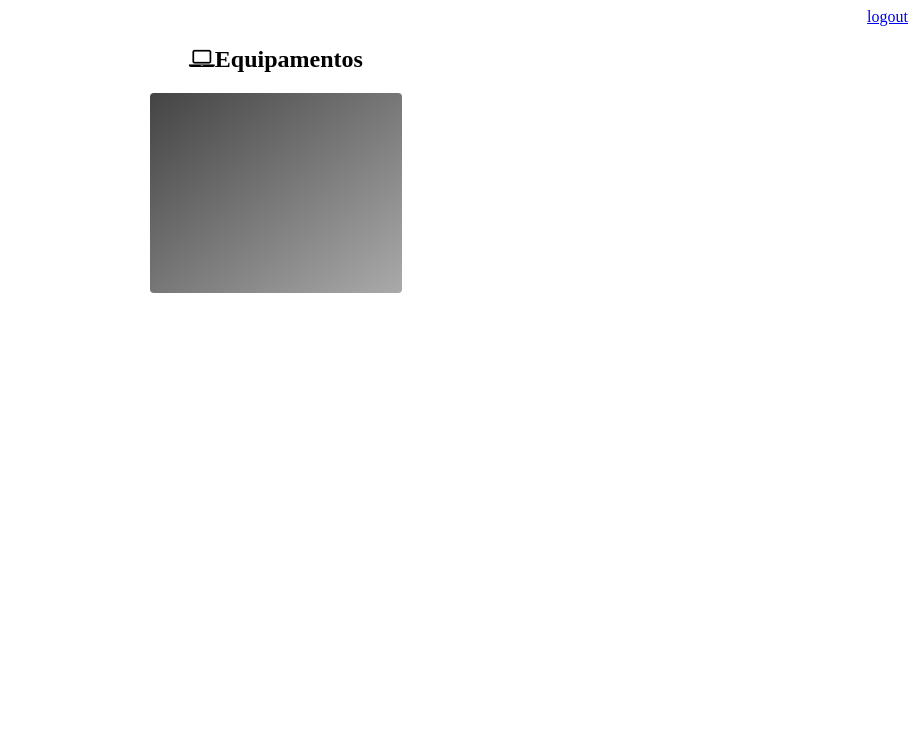
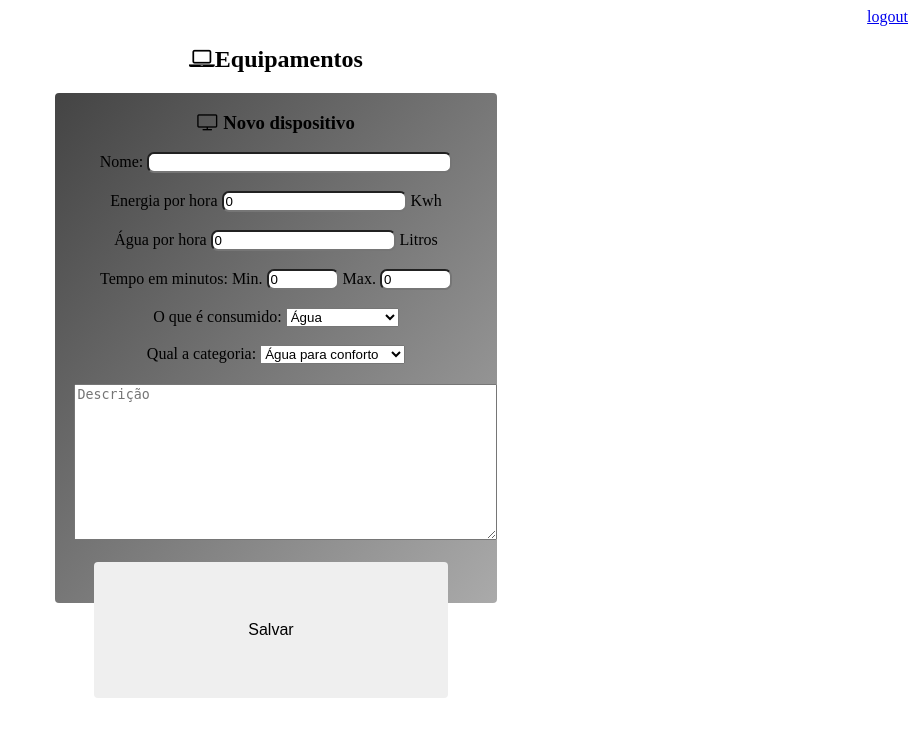
Before and after one commit to reduPKR/projeto_casa_python, a Django app: page /equipamentos/ in a window 1280 px wide. Shown: the top 737 px of the page, without its empty margins (364-1280 px from the left). Run offline with Django 3.2, Linux system fonts and the light colour scheme; data comes from the database, SQL or seed files in the repository; both versions use the stored data as it was after the commit; data that the repository does not hold is empty.

Commit message:
Fiz a pagina de cadastro de equipamento

```diff
--- a/projeto_casa/core/models.py
+++ b/projeto_casa/core/models.py
@@ -34,9 +34,11 @@ class Equipamento(models.Model):
     tipo_consumo = models.ForeignKey(TipoConsumo,on_delete=models.CASCADE)
     tipo_equipamnto = models.ForeignKey(TipoEquipamento,on_delete=models.CASCADE)
     nome = models.CharField(max_length=50)
-    descricao = models.CharField(max_length=500)
+    descricao = models.CharField(max_length=500, null=True)
     consumo_agua = models.FloatField()
     consumo_energia = models.FloatField()
+    tempo_uso_min = models.IntegerField();
+    tempo_uso_max = models.IntegerField();
 
     class Meta:
         db_table = 'equipamento'
--- a/projeto_casa/core/pages/gerador_testes/views.py
+++ b/projeto_casa/core/pages/gerador_testes/views.py
@@ -9,12 +9,12 @@ def ListarCasas(request):
 def Configurar(request):
     categorias = Categoria.objects.all()
     consumos = TipoConsumo.objects.all()
-    equipamentos = TipoEquipamento.objects.all()
+    tipoEquipamentos = TipoEquipamento.objects.all()
     dados = {
             'titulo':'Configurações',
             'categorias': categorias,
             'consumos': consumos,
-            'equipamentos': equipamentos
+            'tipoEquipamentos': tipoEquipamentos
         }
     return render(request, 'gerador_testes/configurar.html', dados)
 
@@ -53,8 +53,42 @@ def SaveCategoriaEquipamento(request):
     return redirect('/configurar/')
 
 def Equipamentos(request):
-    dados = {'titulo':'Cadastro de equipamentos'}
+    equipamentos = Equipamento.objects.all()
+    consumos = TipoConsumo.objects.all()
+    tipoEquipamentos = TipoEquipamento.objects.all()
+
+    dados = {
+        'titulo':'Cadastro de equipamentos',
+        'equipamentos': equipamentos,
+        'consumos': consumos,
+        'tipoEquipamentos': tipoEquipamentos
+    }
     return render(request, 'gerador_testes/equipamento.html', dados)
+
+def SaveEquipamentos(request):
+    if request.POST:
+        nome = request.POST.get('nome')
+        consumo_energia = request.POST.get('energia')
+        consumo_agua = request.POST.get('agua')
+        tempo_uso_min = request.POST.get('tempo_min')
+        tempo_uso_max = request.POST.get('tempo_max')
+        descricao = request.POST.get('descricao')
+        tipo_consumo = request.POST.get('consumo')
+        tipo_equipamnto = request.POST.get('tipoEquipamento')
+
+        if nome:
+            Equipamento.objects.create(
+                nome = nome,
+                consumo_energia = consumo_energia,
+                consumo_agua = consumo_agua,
+                tempo_uso_min = tempo_uso_min,
+                tempo_uso_max = tempo_uso_max,
+                descricao = descricao,
+                tipo_consumo = tipo_consumo,
+                tipo_equipamnto = tipo_equipamnto
+            )
+
+    return redirect('/equipamentos/')
 
 def Cadastrar(request):
     dados = {'titulo':'Cadastrar nova casa'}
--- a/projeto_casa/projeto_casa/urls.py
+++ b/projeto_casa/projeto_casa/urls.py
@@ -36,5 +36,6 @@ urlpatterns = [
     path('configurar/recursos/submit', gt.SaveRecursos),
     path('configurar/categoria/equipamento/submit', gt.SaveCategoriaEquipamento),
     path('equipamentos/', gt.Equipamentos),
+    path('equipamentos/submit', gt.SaveEquipamentos),
     path('cadastrar/', gt.Cadastrar),
 ]
--- a/projeto_casa/static/css/style.css
+++ b/projeto_casa/static/css/style.css
@@ -45,3 +45,24 @@
     display: inline-grid;
     background-image: linear-gradient(to bottom right, #444444, #AAAAAA );
 }
+
+.box-form {
+    align-content: flex-start;
+    justify-content: start;
+    border-radius: 4px;
+    width: 35%;
+    min-width: 400px;
+    min-height: 150px;
+    display: inline-grid;
+    background-image: linear-gradient(to bottom right, #444444, #AAAAAA );
+}
+
+input {
+    border-radius: 7px;
+}
+
+textarea {
+    position: relative;
+    left: 10px;
+    top: 20px;
+}
--- a/projeto_casa/templates/gerador_testes/configurar.html
+++ b/projeto_casa/templates/gerador_testes/configurar.html
@@ -44,7 +44,7 @@
             <input type="checkbox" name="essencial"><br><br>
             <button class="button" type="submit">Salvar</button>
         </form>
-        {% for item in equipamentos %}
+        {% for item in tipoEquipamentos %}
         <ul>
             <li>
                 {{item.nome}}-{{item.get_essencial}}
--- a/projeto_casa/templates/gerador_testes/equipamento.html
+++ b/projeto_casa/templates/gerador_testes/equipamento.html
@@ -3,11 +3,51 @@
 {% block content %}
 <div align='center'>
     <h2><i class="fa fa-laptop"></i>Equipamentos</h2>
-    <div class="box">
-        <form action="submit" method="POST">
-
+    <div class="box-form">
+        <h3><i class="fa fa-television"></i> Novo dispositivo</h3>
+        <form action="submit" method="POST"> {% csrf_token %}
+            <label >Nome: </label>
+            <input type="text" name="nome" maxlength="50" size="35" /><br><br>
+            <label>Energia por hora</label>
+            <input type="number" name="energia" min="0" step="5" value="0"/> Kwh<br><br>
+            <label>Água por hora</label>
+            <input type="number" name="agua" min="0" step="5" value="0"/> Litros<br><br>
+            <label>Tempo em minutos: </label>
+            <label>Min. </label>
+            <input type="number" name="tempo_min" min="0" min="1" max="1440" step="5" value="0"/>
+            <label>Max. </label>
+            <input type="number" name="tempo_max" min="0" min="1" max="1440" step="5" value="0"/><br><br>
+            <label>O que é consumido: </label>
+            <select name='consumo' value='1'>
+                {% for item in consumos %}
+                    <option values= {{ item.id }}> {{ item.nome }} </option>
+                {% endfor %}
+            </select><br><br>
+            <label>Qual a categoria: </label>
+            <select name='tipoEquipamento' value='1'>
+                {% for item in tipoEquipamentos %}
+                    <option values= {{ item.id }}> {{ item.nome }} </option>
+                {% endfor %}
+            </select>
+            <textarea name="descricao" rows="10" cols="50" maxlength="500" placeholder="Descrição"></textarea>
+            <br><br><br>
+            <button class="button" type="submit">Salvar</button>
         </form>
     </div>
+    {% if equipamentos %}
+    <div class="box">
+        <h3><i class="fa fa-television"></i> Lista de dipositivos</h3>
+        <div>
+            {% for item in equipamentos %}
+            <ul>
+                <li>
+                    {{item.nome}}
+                </li>
+            </ul>
+            {% endfor %}
+        </div>
+    </div>
+    {% endif %}
 </div>
 
 {% endblock %}
```
Also changed, not shown: projeto_casa/core/migrations/0003_auto_20200802_2008.py (added), projeto_casa/core/migrations/0004_auto_20200802_2231.py (added), projeto_casa/db.sqlite3.
